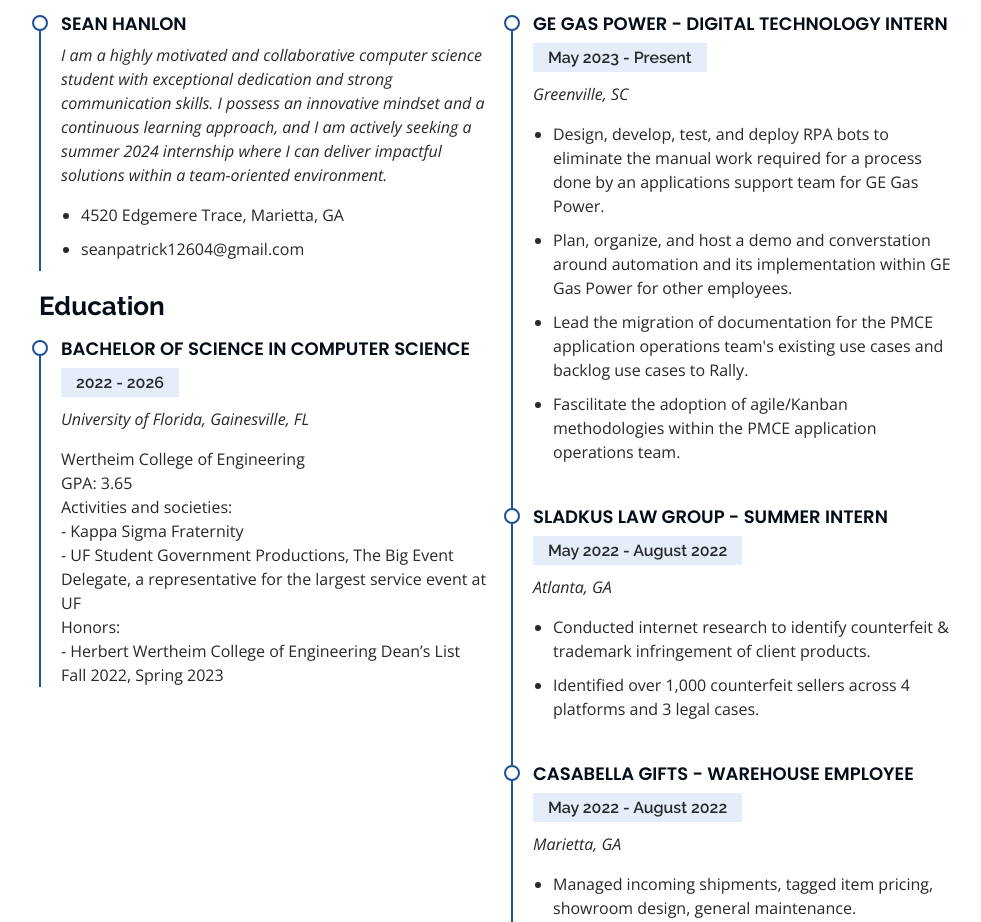
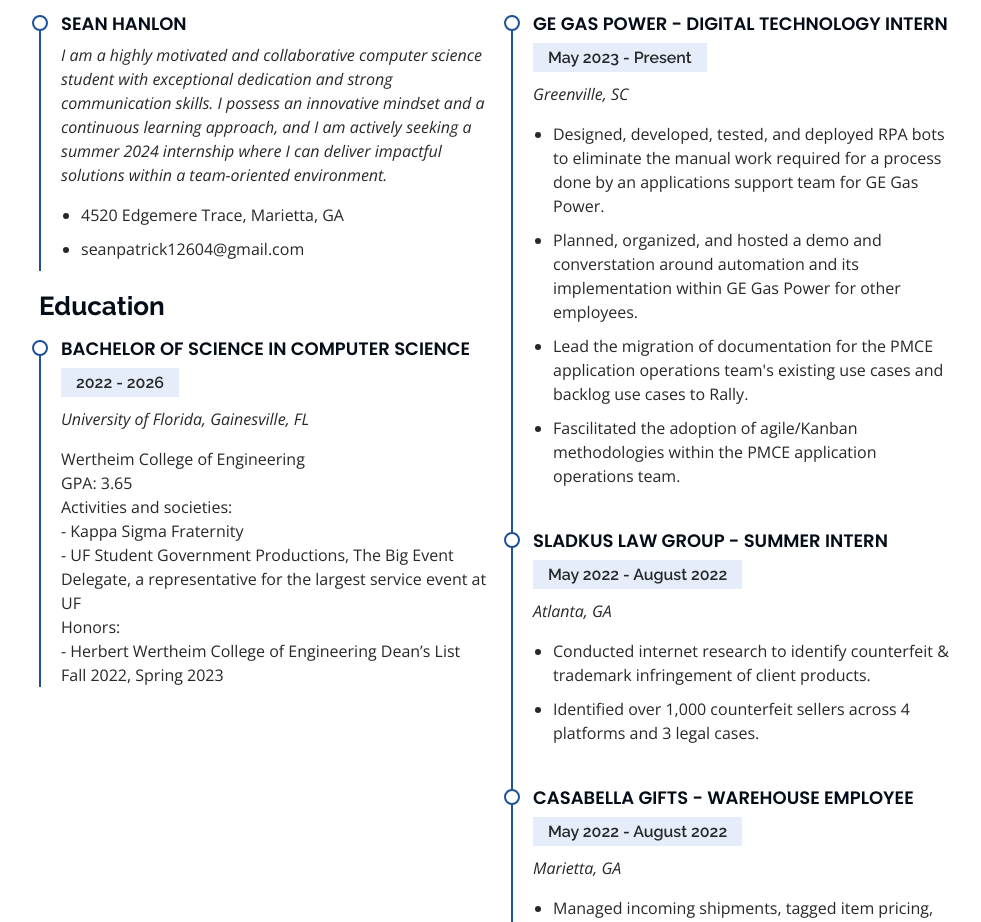
Before and after one commit to s-hanlon/PersonalWebsite, a plain HTML site: page index.html in a window 1280 px wide. Shown: the part 2275-3197 px from the top of the page, without its empty margins (291-1272 px from the left). Drawn offline with nearby package versions, Linux system fonts and the light colour scheme.

Commit message:
past tense

```diff
--- a/index.html
+++ b/index.html
@@ -245,10 +245,10 @@
               <h5>May 2023 - Present</h5>
               <p><em>Greenville, SC </em></p>
               <ul>
-                <li>Design, develop, test, and deploy RPA bots to eliminate the manual work required for a process done by an applications support team for GE Gas Power.</li>
-                <li>Plan, organize, and host a demo and converstation around automation and its implementation within GE Gas Power for other employees.</li>
+                <li>Designed, developed, tested, and deployed RPA bots to eliminate the manual work required for a process done by an applications support team for GE Gas Power.</li>
+                <li>Planned, organized, and hosted a demo and converstation around automation and its implementation within GE Gas Power for other employees.</li>
                 <li>Lead the migration of documentation for the PMCE application operations team's existing use cases and backlog use cases to Rally.</li>
-                <li>Fascilitate the adoption of agile/Kanban methodologies within the PMCE application operations team.</li>
+                <li>Fascilitated the adoption of agile/Kanban methodologies within the PMCE application operations team.</li>
               </ul>
             </div>
             <div class="resume-item">
```
